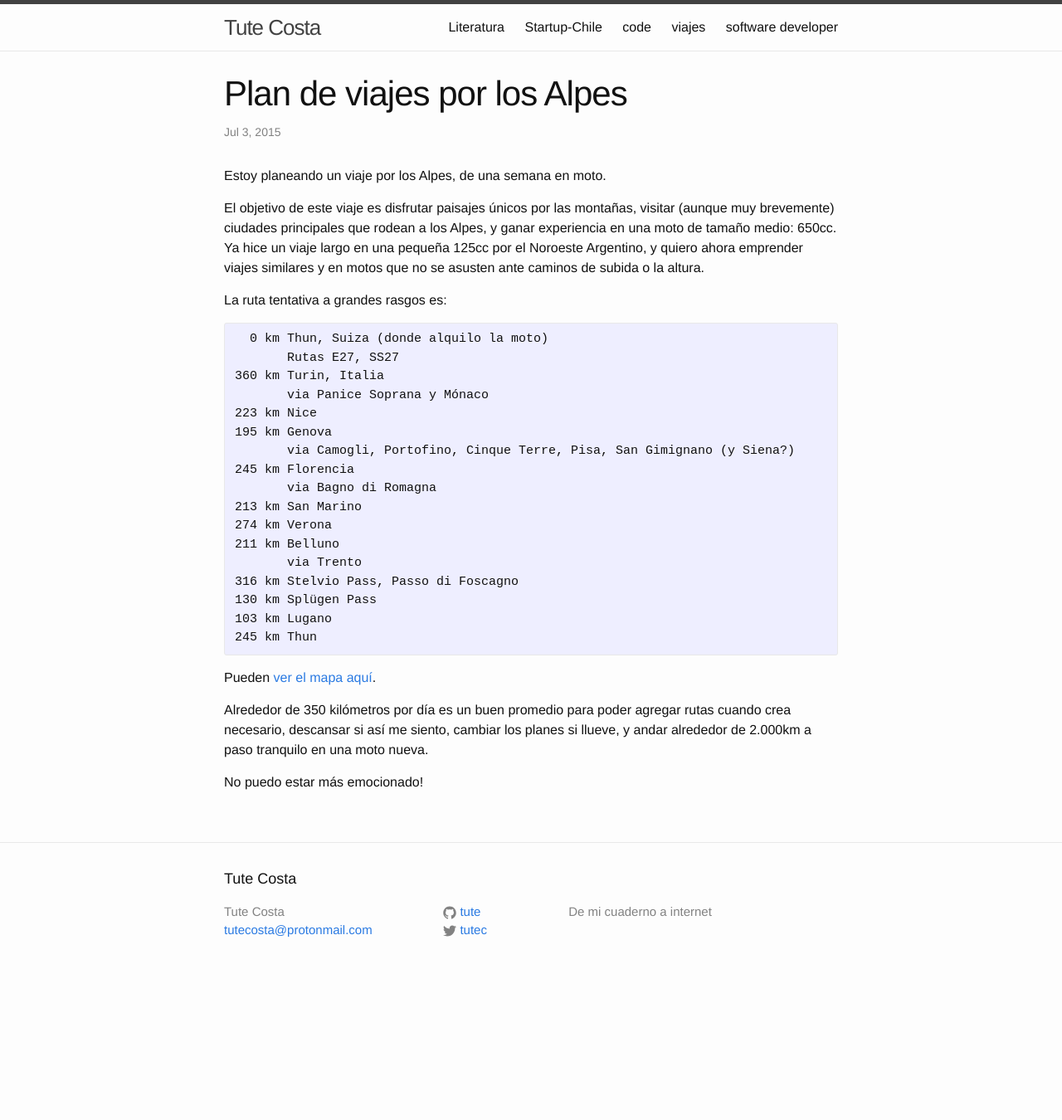
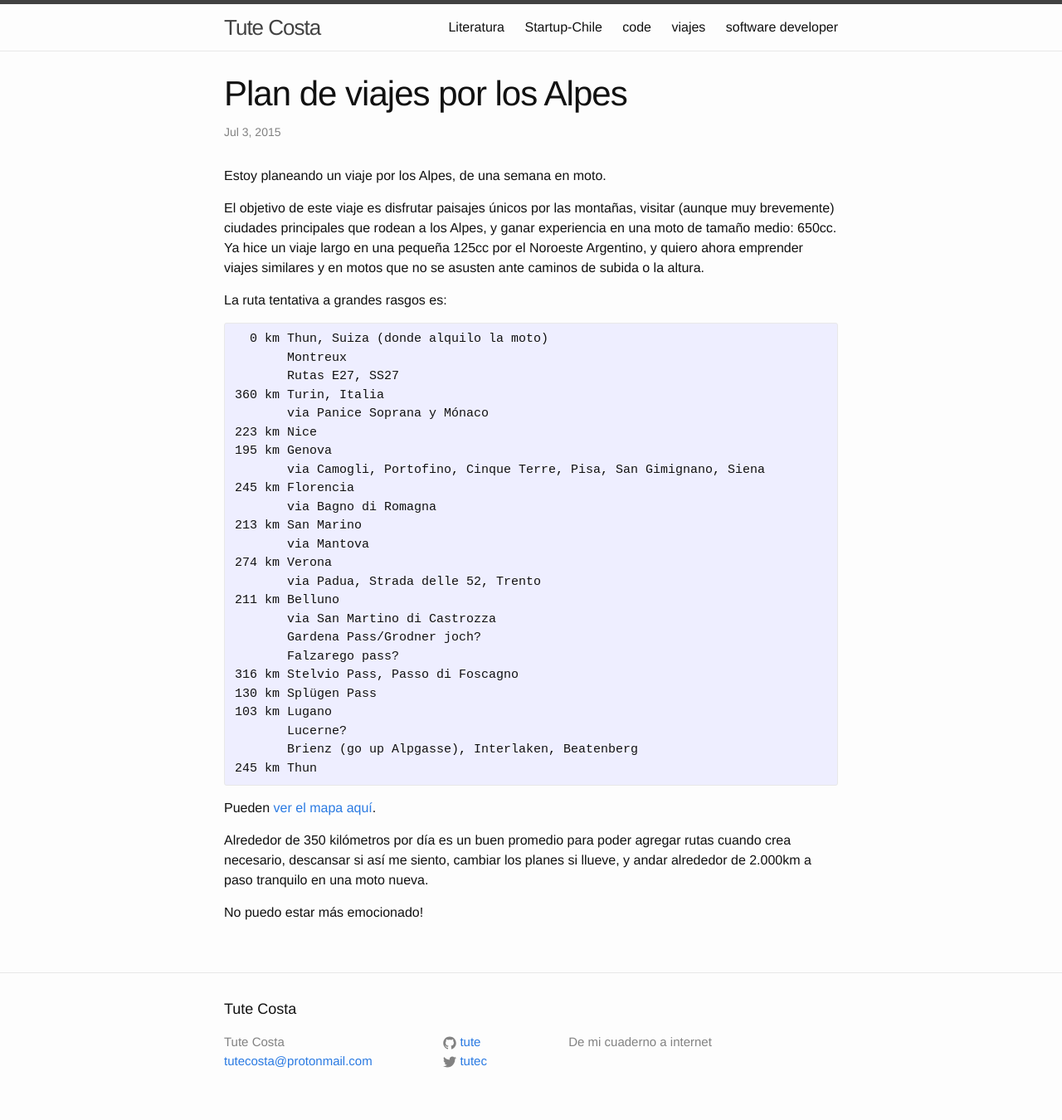
Before and after one commit to tute/tute.github.io, a Jekyll site: the page built from _posts/2015-07-03-plan-de-viajes-por-los-alpes.md, in a window 1280 px wide. Shown: the whole page at 83% size. Built offline with Jekyll 4.4.1, drawn with Linux system fonts in a browser that asks for light colours; before the commit the page ends 1193 px from its top, so only the background shows below that.

Commit message:
Actualiza ruta

```diff
--- a/_posts/2015-07-03-plan-de-viajes-por-los-alpes.md
+++ b/_posts/2015-07-03-plan-de-viajes-por-los-alpes.md
@@ -16,21 +16,28 @@
 
 <pre>
   0 km Thun, Suiza (donde alquilo la moto)
+       Montreux
        Rutas E27, SS27
 360 km Turin, Italia
        via Panice Soprana y Mónaco
 223 km Nice
 195 km Genova
-       via Camogli, Portofino, Cinque Terre, Pisa, San Gimignano (y Siena?)
+       via Camogli, Portofino, Cinque Terre, Pisa, San Gimignano, Siena
 245 km Florencia
        via Bagno di Romagna
 213 km San Marino
+       via Mantova
 274 km Verona
+       via Padua, Strada delle 52, Trento
 211 km Belluno
-       via Trento
+       via San Martino di Castrozza
+       Gardena Pass/Grodner joch?
+       Falzarego pass?
 316 km Stelvio Pass, Passo di Foscagno
 130 km Splügen Pass
 103 km Lugano
+       Lucerne?
+       Brienz (go up Alpgasse), Interlaken, Beatenberg
 245 km Thun
 </pre>
 
```
